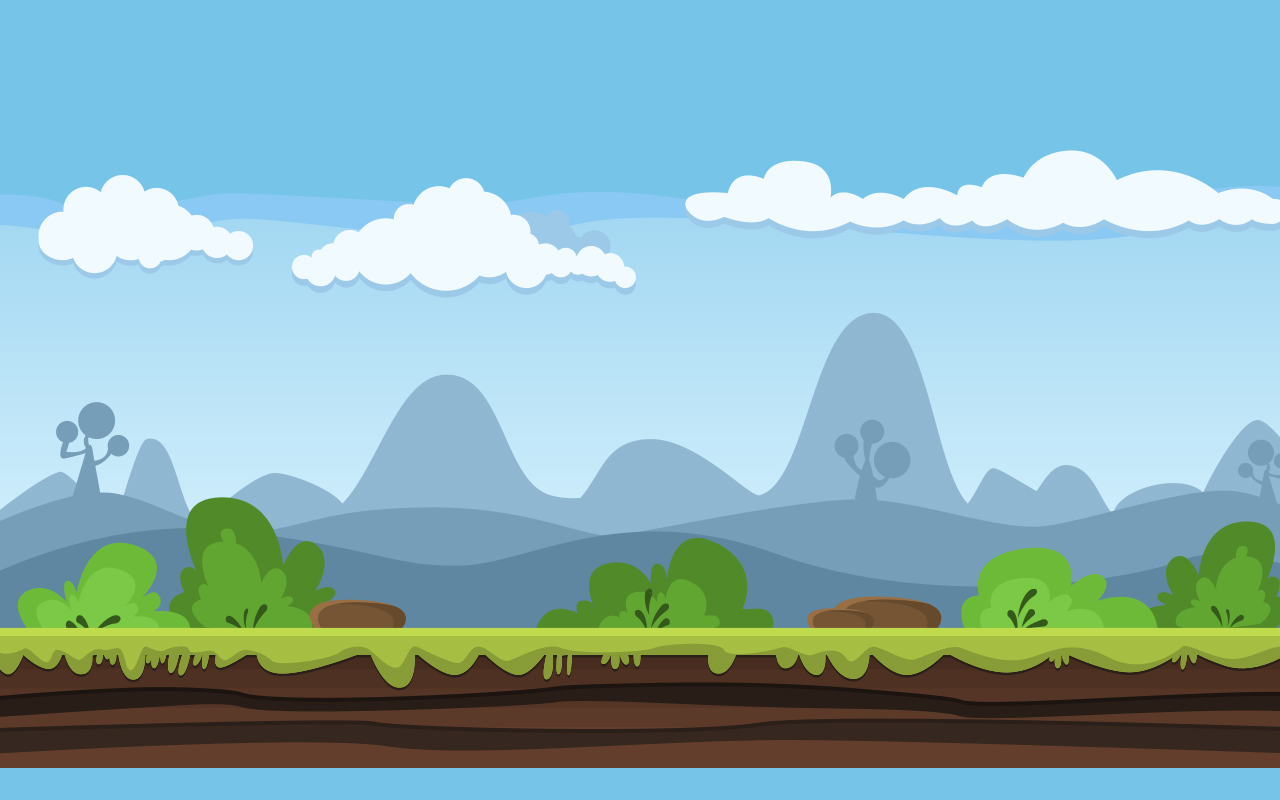
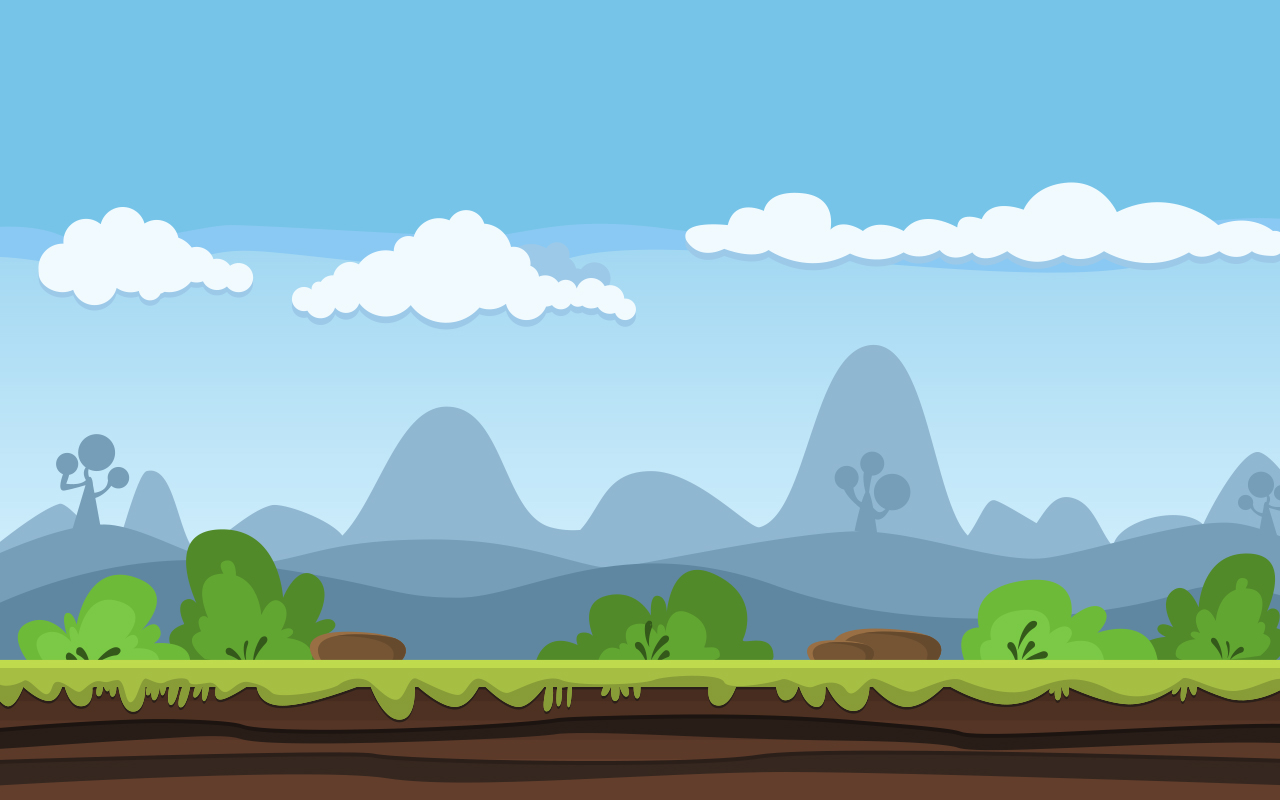
Before and after one commit to utsukushiihime/macon-trouble, a plain HTML site: page index.html in a window 1280 px wide. Drawn offline with nearby package versions, Linux system fonts and the light colour scheme.

```diff
--- a/css/main.css
+++ b/css/main.css
@@ -4,7 +4,7 @@
 }
 
 body {
-    background: #76c4e8 url("../img/backgrounds/bg1.jpg") 0 0 repeat-x;
-    height: 768px;
+    background: #76c4e8 url("../img/backgrounds/bg1.jpg") left bottom repeat-x;
+    height: 100vh;
 
 }
```
Also changed, not shown: js/app.js (+51 -0 lines).
